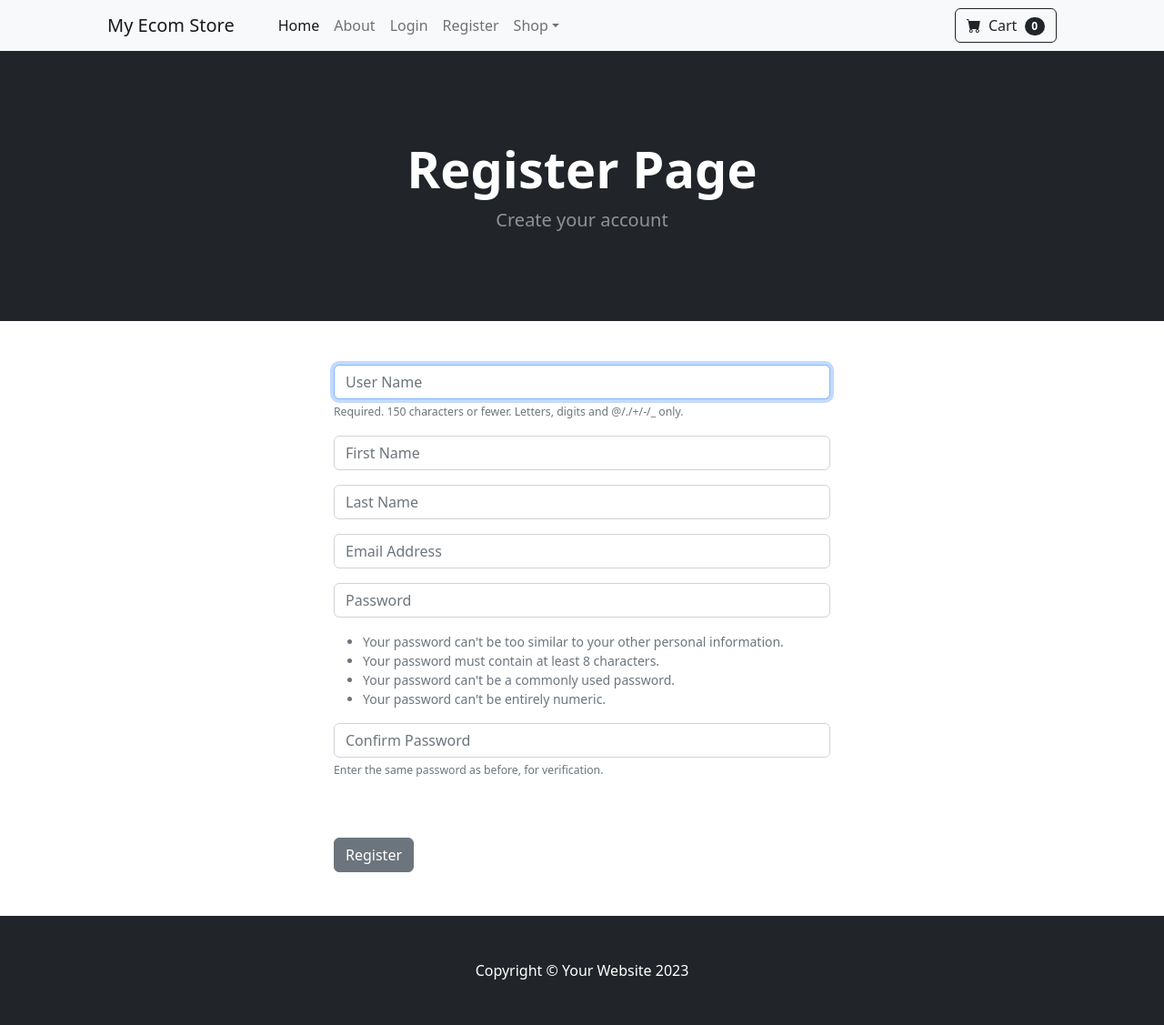
After one commit to iammanishanand/django-ecom, a Django app: page /register/ in a window 1280 px wide. The commit adds this page. Shown: the whole page at 91% size. Run offline with Django 5.2, Linux system fonts and the light colour scheme; some libraries are stand-ins or nearby versions.

Commit message:
phase 8 done

```diff
--- /dev/null
+++ b/store/forms.py
@@ -0,0 +1,30 @@
+from django.contrib.auth.models import User
+from django.contrib.auth.forms import UserCreationForm
+from django import forms
+
+class SignUpForm(UserCreationForm):
+	email = forms.EmailField(label="", widget=forms.TextInput(attrs={'class':'form-control', 'placeholder':'Email Address'}))
+	first_name = forms.CharField(label="", max_length=100, widget=forms.TextInput(attrs={'class':'form-control', 'placeholder':'First Name'}))
+	last_name = forms.CharField(label="", max_length=100, widget=forms.TextInput(attrs={'class':'form-control', 'placeholder':'Last Name'}))
+
+	class Meta:
+		model = User
+		fields = ('username', 'first_name', 'last_name', 'email', 'password1', 'password2')
+
+	def __init__(self, *args, **kwargs):
+		super(SignUpForm, self).__init__(*args, **kwargs)
+
+		self.fields['username'].widget.attrs['class'] = 'form-control'
+		self.fields['username'].widget.attrs['placeholder'] = 'User Name'
+		self.fields['username'].label = ''
+		self.fields['username'].help_text = '<span class="form-text text-muted"><small>Required. 150 characters or fewer. Letters, digits and @/./+/-/_ only.</small></span>'
+
+		self.fields['password1'].widget.attrs['class'] = 'form-control'
+		self.fields['password1'].widget.attrs['placeholder'] = 'Password'
+		self.fields['password1'].label = ''
+		self.fields['password1'].help_text = '<ul class="form-text text-muted small"><li>Your password can\'t be too similar to your other personal information.</li><li>Your password must contain at least 8 characters.</li><li>Your password can\'t be a commonly used password.</li><li>Your password can\'t be entirely numeric.</li></ul>'
+
+		self.fields['password2'].widget.attrs['class'] = 'form-control'
+		self.fields['password2'].widget.attrs['placeholder'] = 'Confirm Password'
+		self.fields['password2'].label = ''
+		self.fields['password2'].help_text = '<span class="form-text text-muted"><small>Enter the same password as before, for verification.</small></span>'
--- a/store/templates/navbar.html
+++ b/store/templates/navbar.html
@@ -12,6 +12,8 @@
                         <li class="nav-item"><a class="nav-link" href="{%url 'logout' %}">Logout</a></li>
                         {%else%}
                         <li class="nav-item"><a class="nav-link" href="{%url 'login' %}">Login</a></li>
+                        <li class="nav-item"><a class="nav-link" href="{%url 'register' %}">Register</a></li>
+
                         {%endif%}
 
 
--- /dev/null
+++ b/store/templates/register.html
@@ -0,0 +1,35 @@
+{% extends "base.html" %}
+{%block content%}
+        <!-- Header-->
+        <header class="bg-dark py-5">
+            <div class="container px-4 px-lg-5 my-5">
+                <div class="text-center text-white">
+                    <h1 class="display-4 fw-bolder">Register Page</h1>
+                    <p class="lead fw-normal text-white-50 mb-0">Create your account</p>
+                </div>
+            </div>
+        </header>
+
+        <div class="container">
+            <div class="row">
+                    <div class="col-md-6 offset-md-3">
+                        <br></br>
+                        <form method ="POST" action ={% url 'register' %}>
+                            {% csrf_token %}
+
+                            {{form.as_p}}
+
+                            <br></br>
+                            <button type ="submit" class='btn btn-secondary'>
+                                Register
+                            </button>
+
+                          </form>
+
+                        <br></br>
+                    </div>
+                </center>
+            </div>
+        </div>
+
+{%endblock%}
--- a/store/urls.py
+++ b/store/urls.py
@@ -6,5 +6,6 @@ urlpatterns = [
     path('about/', views.about, name="about"),
     path('login/', views.login_user, name="login"),
     path('logout/', views.logout_user, name="logout"),
+    path('register/', views.register_user, name="register")
 
 ]
--- a/store/views.py
+++ b/store/views.py
@@ -2,6 +2,10 @@ from django.shortcuts import render, redirect
 from .models import Product
 from django.contrib.auth import authenticate, login, logout
 from django.contrib import messages
+from django.contrib.auth.models import User
+from django.contrib.auth.forms import UserCreationForm
+from .forms import SignUpForm
+from django import forms
 
 
 def home(request):
@@ -33,3 +37,30 @@ def logout_user(request):
     logout(request)
     messages.success(request,("You are out!!!"))
     return redirect('home')
+
+def register_user(request):
+    form = SignUpForm()
+
+    if request.method == "POST":
+        form = SignUpForm(request.POST)
+        if form.is_valid():
+            form.save()
+            username = form.cleaned_data['username']
+            password = form.cleaned_data['password1']
+
+            # Log in the new user
+            user = authenticate(request, username=username, password=password)
+            if user:
+                login(request, user)
+                messages.success(request, f"Welcome, {username}!!!")
+                return redirect('home')
+            else:
+                messages.error(request, "There was an issue logging you in after registration.")
+                return redirect('login')
+
+        else:
+            print(form.errors)  # 🔍 Debugging: Print exact error details
+            messages.error(request, "There was an error creating your account. Try again.")
+            return render(request, 'register.html', {'form': form})
+
+    return render(request, 'register.html', {'form': form})
```
Also changed, not shown: db.sqlite3.
